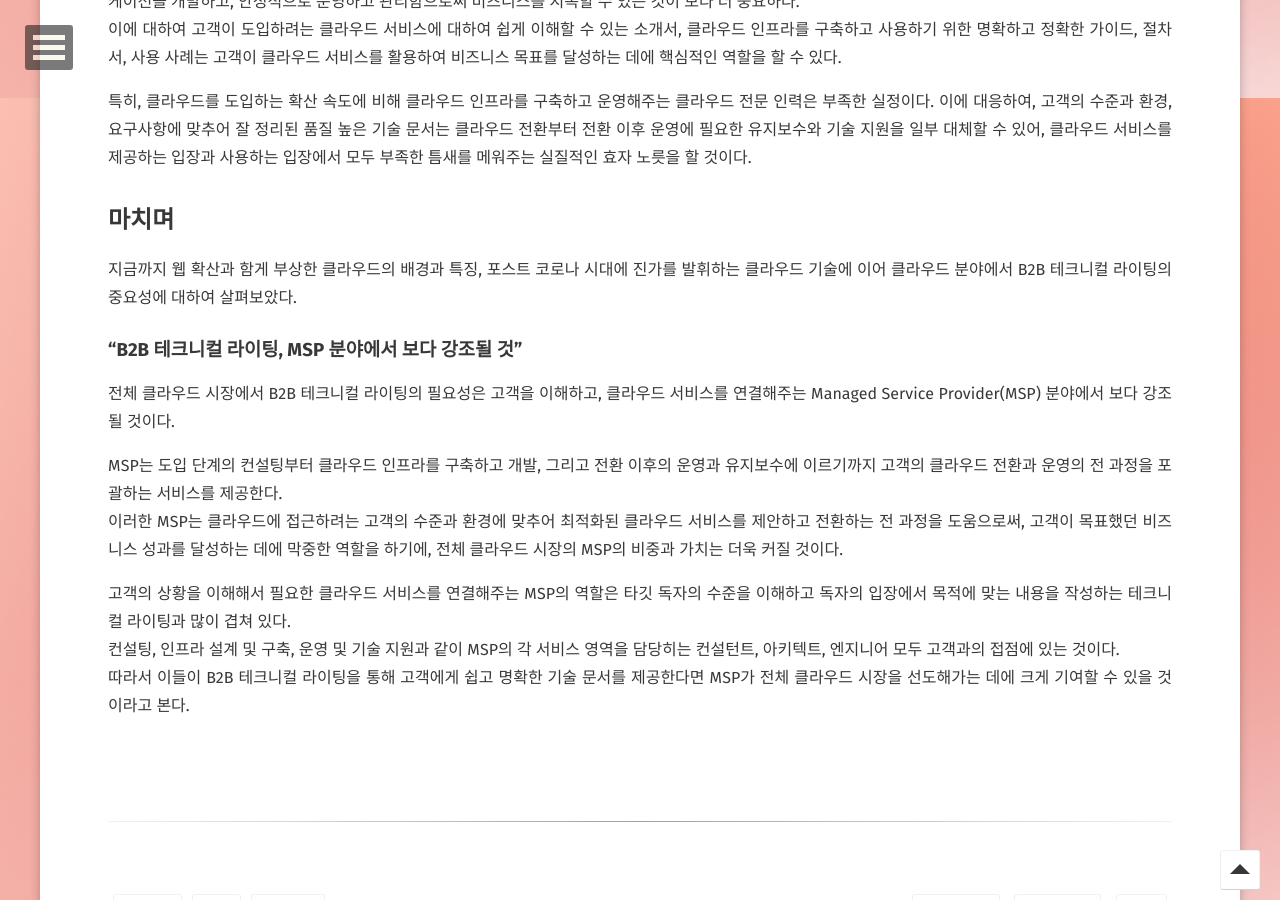
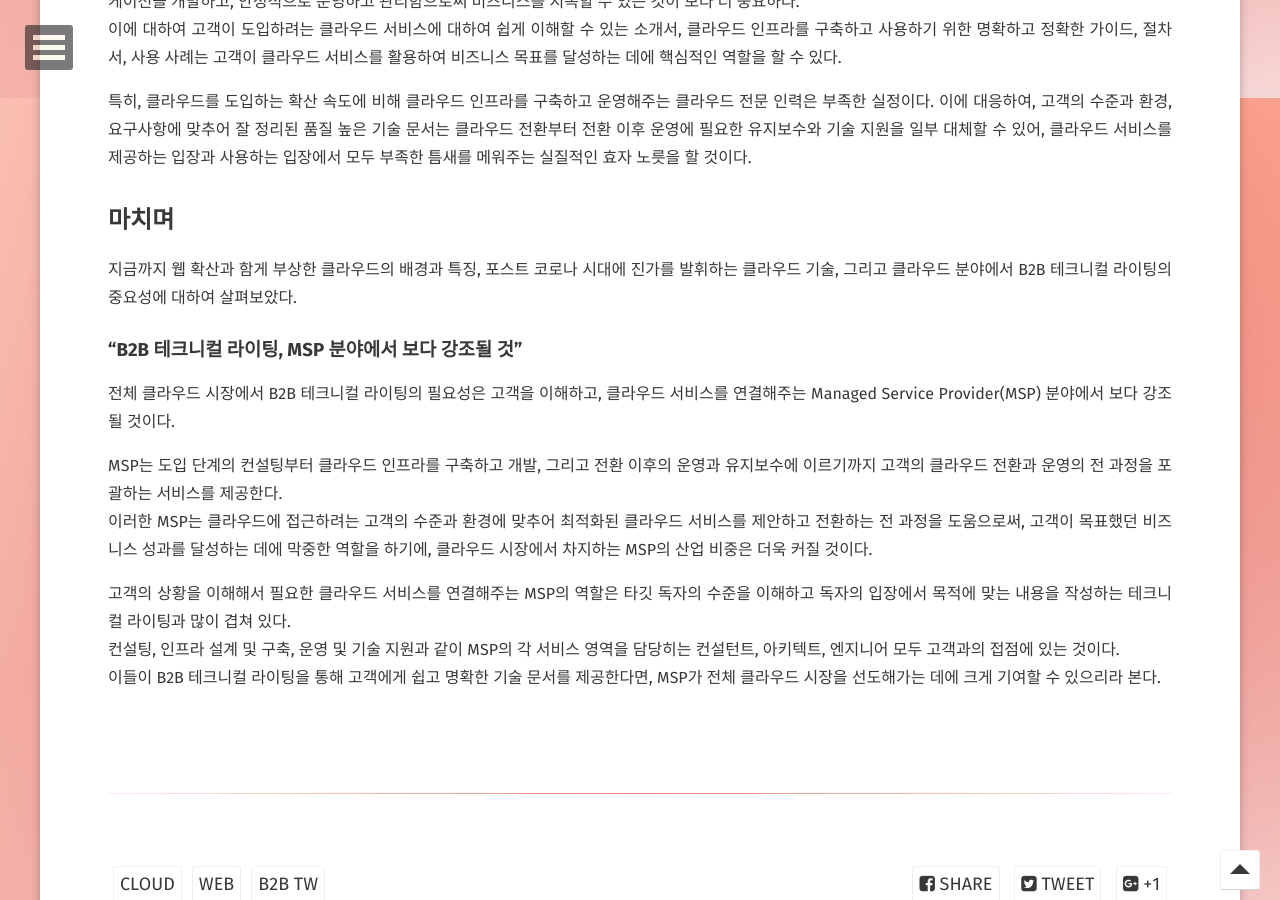
Before and after one commit to dora-author/dora-author.github.io, a Jekyll site: the page built from _posts/tech/2022-09-01-cloud-tw.md, in a window 1280 px wide and 900 px high, scrolled down 2602 px. Built offline with Jekyll 4.4.1, drawn with Linux system fonts in a browser that asks for light colours; some web fonts are replaced; comment, search, counter and statistics services are not loaded; some of the changed text lies outside the part shown.

Commit message:
Update 2022-09-01-cloud-tw.md
Add descriptions

```diff
--- a/_posts/tech/2022-09-01-cloud-tw.md
+++ b/_posts/tech/2022-09-01-cloud-tw.md
@@ -41,7 +41,7 @@
 
 ### 포스트 코로나 시대에 ‘진가’를 발휘한 클라우드
 코로나 19 대확산 이후, 대부분의 서비스가 비대면으로 전환되었다. 원격 업무를 비롯한 비대면 서비스는 비용 감축, 효율적 인프라 운용을 장점으로 포스트 코로나 시대에는 더욱 일상화될 전망이다. <br>
-이렇듯, 일상 속 디지털 전환이 가속화됨에 따라, 오는 2025년까지 행정 및 공공기관의 정보시스템을 클라우드로 전면 전환 및 통합하겠다는 정부의 추진 계획안까지 합세하여 범국가적 차원에서 클라우드를 전 생활 영역으로 확대할 수 있게 되었다.
+또한 일상 속 디지털 전환이 가속화됨에 따라, 오는 2025년까지 행정 및 공공 기관의 정보시스템을 클라우드로 전면 전환 및 통합하겠다는 정부의 추진안까지 합세하여 클라우드를 범국가적 차원의 전 생활 영역으로 확대할 수 있게 되었다.
 
 포스트 코로나 시대에 클라우드가 더욱 성장하는 이유는 비대면 서비스의 일상화에 맞추어 원격 애플리케이션의 도입이 확대되었기 때문이다. <br>
 클라우드는 원격 애플리케이션 사용에 대하여 급증한 트래픽을 소화할 수 있는 네트워크 인프라와 IT 자원을 제공하기 때문에 클라우드 기반에서는 다양한 환경 변화에 맞추어 안정적인 서비스를 운영할 수 있다.<br>
@@ -70,16 +70,16 @@
 <br>
 
 ## 마치며
-지금까지 웹 확산과 함게 부상한 클라우드의 배경과 특징, 포스트 코로나 시대에 진가를 발휘하는 클라우드 기술에 이어 클라우드 분야에서 B2B 테크니컬 라이팅의 중요성에 대하여 살펴보았다.
+지금까지 웹 확산과 함게 부상한 클라우드의 배경과 특징, 포스트 코로나 시대에 진가를 발휘하는 클라우드 기술, 그리고 클라우드 분야에서 B2B 테크니컬 라이팅의 중요성에 대하여 살펴보았다.
 
 ### “B2B 테크니컬 라이팅, MSP 분야에서 보다 강조될 것”
 전체 클라우드 시장에서 B2B 테크니컬 라이팅의 필요성은 고객을 이해하고, 클라우드 서비스를 연결해주는 Managed Service Provider(MSP) 분야에서 보다 강조될 것이다.
 <br>
 
 MSP는 도입 단계의 컨설팅부터 클라우드 인프라를 구축하고 개발, 그리고 전환 이후의 운영과 유지보수에 이르기까지 고객의 클라우드 전환과 운영의 전 과정을 포괄하는 서비스를 제공한다. <br>
-이러한 MSP는 클라우드에 접근하려는 고객의 수준과 환경에 맞추어 최적화된 클라우드 서비스를 제안하고 전환하는 전 과정을 도움으로써, 고객이 목표했던 비즈니스 성과를 달성하는 데에 막중한 역할을 하기에, 전체 클라우드 시장의 MSP의 비중과 가치는 더욱 커질 것이다.
+이러한 MSP는 클라우드에 접근하려는 고객의 수준과 환경에 맞추어 최적화된 클라우드 서비스를 제안하고 전환하는 전 과정을 도움으로써, 고객이 목표했던 비즈니스 성과를 달성하는 데에 막중한 역할을 하기에, 클라우드 시장에서 차지하는 MSP의 산업 비중은 더욱 커질 것이다.
 <br>
 
 고객의 상황을 이해해서 필요한 클라우드 서비스를 연결해주는 MSP의 역할은 타깃 독자의 수준을 이해하고 독자의 입장에서 목적에 맞는 내용을 작성하는 테크니컬 라이팅과 많이 겹쳐 있다. <br>
 컨설팅, 인프라 설계 및 구축, 운영 및 기술 지원과 같이 MSP의 각 서비스 영역을 담당히는 컨설턴트, 아키텍트, 엔지니어 모두 고객과의 접점에 있는 것이다. <BR>
-따라서 이들이 B2B 테크니컬 라이팅을 통해 고객에게 쉽고 명확한 기술 문서를 제공한다면 MSP가 전체 클라우드 시장을 선도해가는 데에 크게 기여할 수 있을 것이라고 본다.
+이들이 B2B 테크니컬 라이팅을 통해 고객에게 쉽고 명확한 기술 문서를 제공한다면, MSP가 전체 클라우드 시장을 선도해가는 데에 크게 기여할 수 있으리라 본다.
```
Also changed, not shown: other parts of _posts/tech/2022-09-01-cloud-tw.md (+1 -1 lines).
